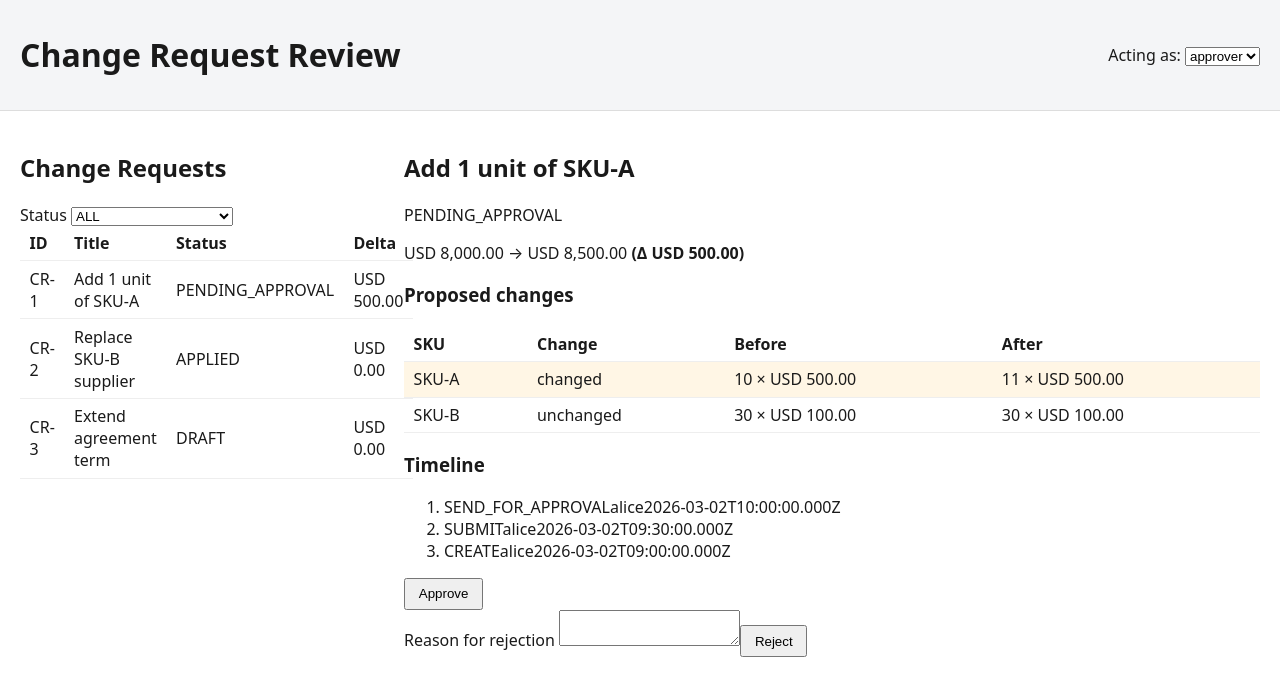
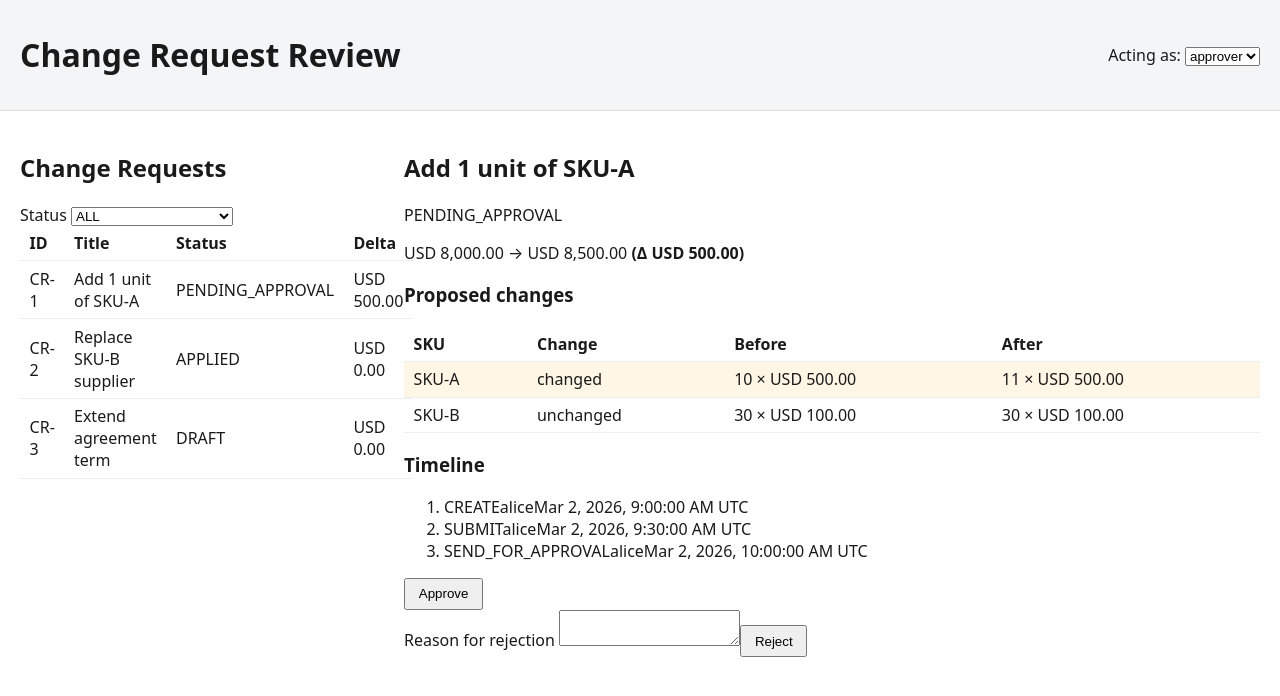
Before and after one commit to bbonnieee/Penny-assessment, an Angular app: page / in a window 1280 px wide. Shown: the top 696 px of the page. Built offline with nearby package versions, Linux system fonts and the light colour scheme.

Commit message:
Detail: render approval timeline oldest-first with formatted UTC times

```diff
--- a/src/components/cr-detail/cr-detail.component.html
+++ b/src/components/cr-detail/cr-detail.component.html
@@ -37,12 +37,13 @@
 		<!-- Approval timeline -->
 		<section class="cr-timeline">
 			<h3>Timeline</h3>
-			<ol class="cr-timeline__list">
+			<p *ngIf="!timeline.length" class="cr-timeline__empty">No history recorded yet.</p>
+			<ol *ngIf="timeline.length" class="cr-timeline__list">
 				<li *ngFor="let entry of timeline" class="cr-timeline__entry">
 					<span class="cr-timeline__action">{{ entry.action }}</span>
 					<span class="cr-timeline__by">{{ entry.byUserId }}</span>
-					<span class="cr-timeline__at">{{ entry.at }}</span>
-					<span *ngIf="entry.note" class="cr-timeline__note">{{ entry.note }}</span>
+					<time class="cr-timeline__at" [attr.datetime]="entry.at">{{ entry.at | date: 'medium' : 'UTC' }} UTC</time>
+					<span *ngIf="entry.note" class="cr-timeline__note">“{{ entry.note }}”</span>
 				</li>
 			</ol>
 		</section>
--- a/src/components/cr-detail/cr-detail.component.ts
+++ b/src/components/cr-detail/cr-detail.component.ts
@@ -54,10 +54,9 @@ export class CrDetailComponent implements OnInit {
 		return this.detail ? computeDiff(this.detail.baselineLineItems, this.detail.proposedLineItems) : [];
 	}
 
-	/** Approval timeline, oldest-first. */
+	/** Approval timeline, oldest-first. Sorts a copy so the loaded CR data is never changed. */
 	get timeline(): TimelineEntry[] {
-		// TODO: return the audit entries ordered chronologically (oldest first).
-		return this.detail?.audit ?? [];
+		return [...(this.detail?.audit ?? [])].sort((a, b) => Date.parse(a.at) - Date.parse(b.at));
 	}
 
 	/** Shared gate: CR is pending, belongs to the user's org, and the user's role allows approval. */
```
Also changed, not shown: 2 other files (tests, documents, lock files or other folders).
